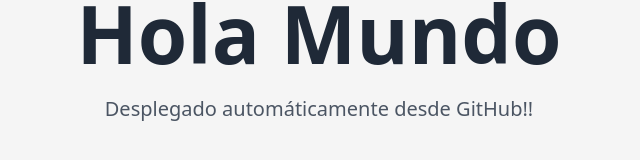
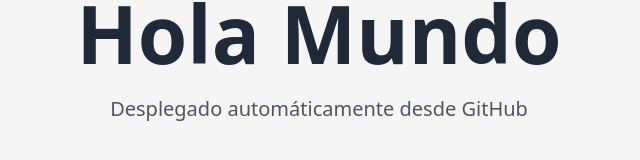
Before and after one commit to Natalie-Vasquez-2025-1109/NVas-Electiva2-HolaMundo, a plain HTML site: page index.html in a window 1280 px wide. Shown: the part 350-510 px from the top of the page, 321-961 px from the left. Drawn offline with Linux system fonts and the light colour scheme.

Commit message:
Update index.html

```diff
--- a/index.html
+++ b/index.html
@@ -41,7 +41,7 @@
 <body>
 <main>
   <h1>Hola Mundo</h1>
-  <p>Desplegado automáticamente desde GitHub!!</p>
+  <p>Desplegado automáticamente desde GitHub</p>
 </main>
 </body>
 </html>
```
